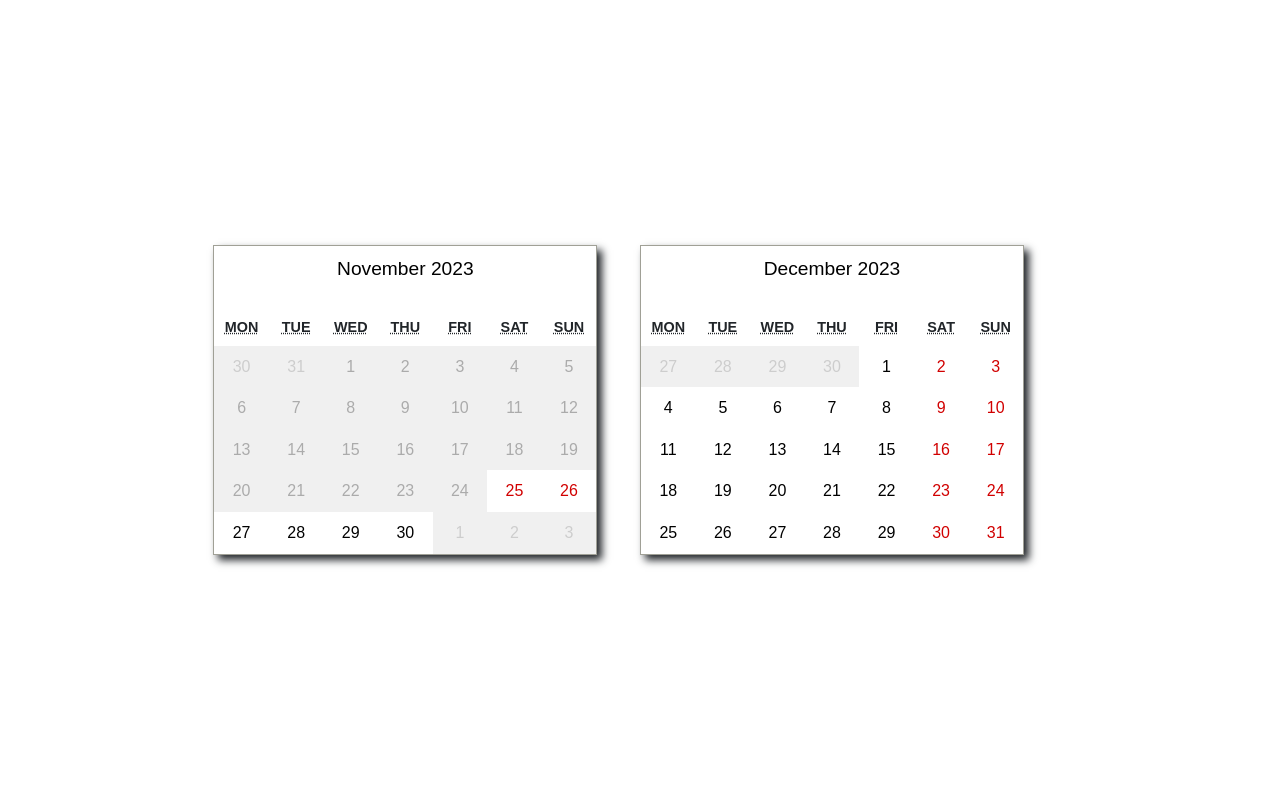
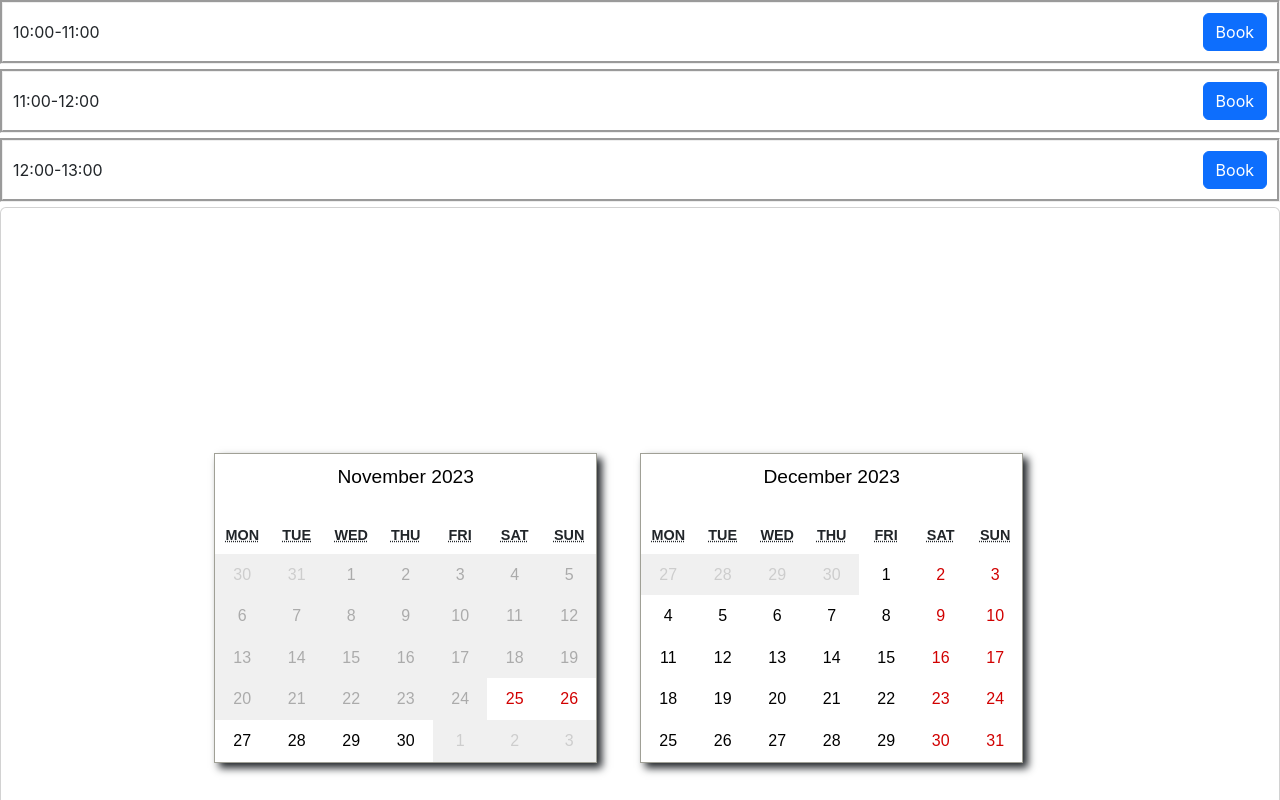
Before and after one commit to KalleErikssoon/Flossboss-client-server, a React (Create React App) app in the folder client/: page /booking in a window 1280 px wide. Shown: the top 800 px of the page. Built offline with nearby package versions, Linux system fonts and the light colour scheme.

Commit message:
Add timeslot and modal component
Adds a timeslot and modal component that is shown when user clicks book for a timeslot

```diff
--- /dev/null
+++ b/client/src/components/ConfirmBooking.js
@@ -0,0 +1,36 @@
+import React from 'react';
+import Button from 'react-bootstrap/Button';
+import Modal from 'react-bootstrap/Modal';
+
+function ConfirmBooking({ show, onHide, timeSlot }) {
+  // No need for internal state management for 'show' as it's passed via props
+
+  return (
+    <>
+      <Modal
+        show={show}
+        onHide={onHide}
+        backdrop="static"
+        keyboard={false}
+      >
+        <Modal.Header closeButton>
+          <Modal.Title>Confirm Booking</Modal.Title>
+        </Modal.Header>
+        <Modal.Body>
+          By confirming you will book a time at Dentist A,
+          Date: 2023-11-25 {/* Replace with dynamic date if available */}
+          Time: {timeSlot}
+          Please click "Confirm" to confirm your booking.
+        </Modal.Body>
+        <Modal.Footer>
+          <Button variant="secondary" onClick={onHide}>
+            Close
+          </Button>
+          <Button variant="primary">Confirm</Button>
+        </Modal.Footer>
+      </Modal>
+    </>
+  );
+}
+
+export default ConfirmBooking;
--- /dev/null
+++ b/client/src/components/TimeSlot.js
@@ -0,0 +1,17 @@
+import React from 'react'
+import '../styles/timeslot.css'
+
+export default function TimeSlot({ onBookClick }) {
+    const timeSlots = ["10:00-11:00", "11:00-12:00", "12:00-13:00"];
+
+    return (
+        <ul className="timeslot-list">
+            {timeSlots.map((slot, index) => (
+                <li key={index} className="timeslot-item">
+                    <span className="timeslot">{slot}</span>
+                    <button className="btn btn-primary" onClick={() => onBookClick(slot)}>Book</button>
+                </li>
+            ))}
+        </ul>
+    );
+}
--- a/client/src/pages/BookingPage.js
+++ b/client/src/pages/BookingPage.js
@@ -1,13 +1,31 @@
-import React from 'react'
-import Calendar from '../components/Calendar'
+import React, { useState } from 'react';
+import Calendar from '../components/Calendar';
+import TimeSlot from '../components/TimeSlot';
+import ConfirmBooking from '../components/ConfirmBooking';
 import 'react-calendar/dist/Calendar.css';
-import '../styles/bookingPage.css'
+import '../styles/bookingPage.css';
 
 export default function BookingPage() {
     const currentDate = new Date();
     const nextMonthDate = new Date(currentDate.getFullYear(), currentDate.getMonth() + 1, 1);
 
+    const [showModal, setShowModal] = useState(false);
+    const [selectedTimeSlot, setSelectedTimeSlot] = useState(null);
+
+    const handleBookClick = (timeSlot) => {
+        setSelectedTimeSlot(timeSlot);
+        setShowModal(true);
+    };
+
     return (
+        <div className="booking-page-container">
+            <TimeSlot onBookClick={handleBookClick} />
+            <ConfirmBooking
+                show={showModal}
+                onHide={() => setShowModal(false)}
+                timeSlot={selectedTimeSlot}
+            />
+            <div class="card">
             <div className="all d-lg-flex align-items-center justify-content-center">
                 <div className="col-lg-4 col-md-6 col-sm-12">
                     <div className="calendar-container" id="leftCalendar">
@@ -20,5 +38,7 @@ export default function BookingPage() {
                     </div>
                 </div>
             </div>
+            </div>
+        </div>
     );
 }
--- /dev/null
+++ b/client/src/styles/timeslot.css
@@ -0,0 +1,23 @@
+.timeslot-list {
+    list-style: none;
+    padding: 0;
+    margin: 0;
+}
+
+.timeslot-item {
+    display: flex;
+    justify-content: space-between;
+    align-items: center;
+    border-style: groove;
+    padding: 10px;
+    margin-bottom: 5px;
+}
+
+.timeslot {
+    flex-grow: 1;
+    margin-right: 10px;
+}
+
+.book-button {
+    flex-grow: 0;
+}
```
Lines whose indentation alone changed are shown as unchanged.
